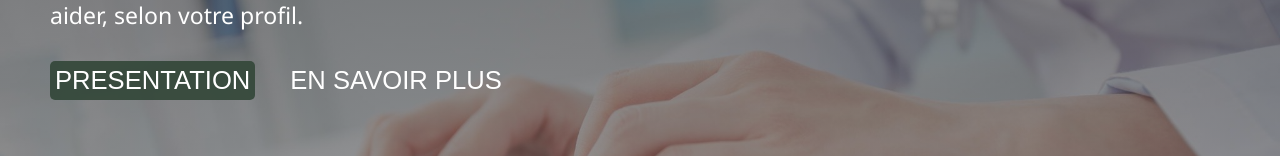
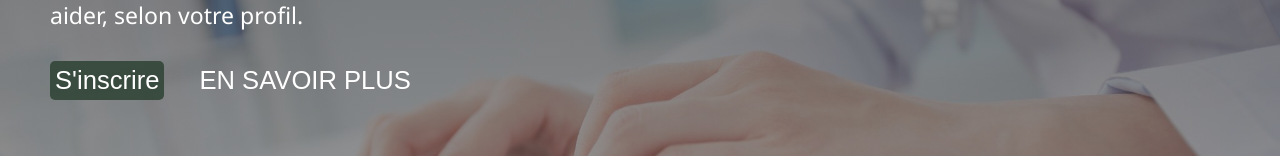
Before and after one commit to Ousmelie/TENET, a React (Create React App) app in the folder tenet-front/: page /home in a window 1280 px wide. Shown: the part 452-608 px from the top of the page. Built offline with nearby package versions, Linux system fonts and the light colour scheme; no server answers; a web font is replaced by a local one.

Commit message:
Changed buttons on Home

```diff
--- a/tenet-front/src/Home/Home.jsx
+++ b/tenet-front/src/Home/Home.jsx
@@ -24,11 +24,11 @@ function Home(props) {
                         display: "flex",
                         justifyContent: "flex-start"
                     }}>
-                        <Link to={"/about"} id="link" className={"link-button"}>
-                            <span id="presentation-button">PRESENTATION</span>
+                        <Link to={"/register"} id="link" className={"link-button"}>
+                            <span id="connect-button">S'inscrire</span>
                         </Link>
 
-                        <Link to={"/faq"} id="link">
+                        <Link to={"/presentation"} id="link">
                             <span>EN SAVOIR PLUS</span>
                         </Link>
                     </div>
```
